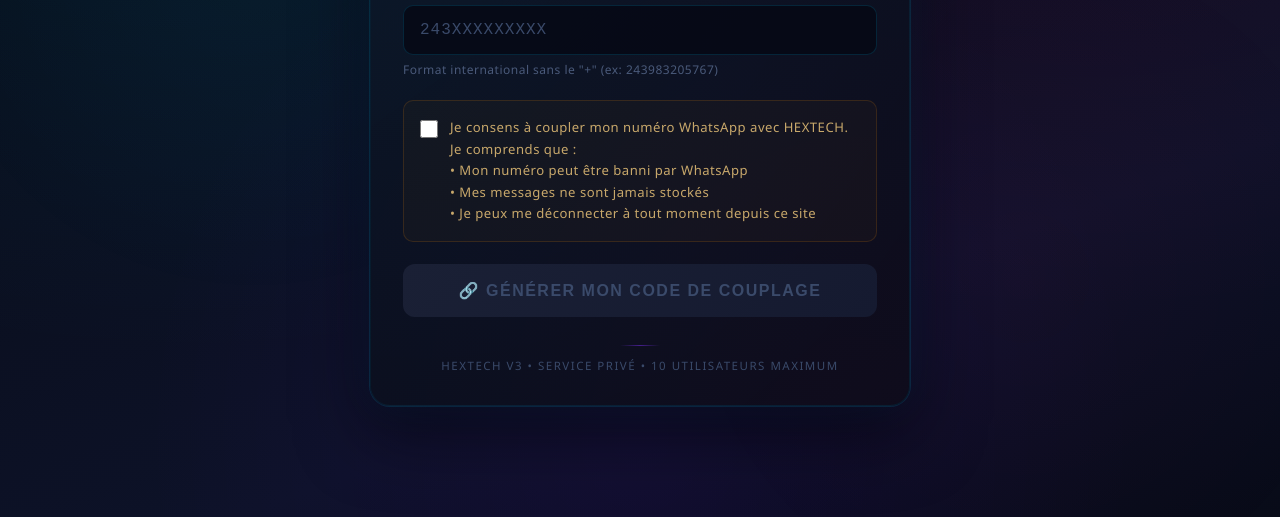
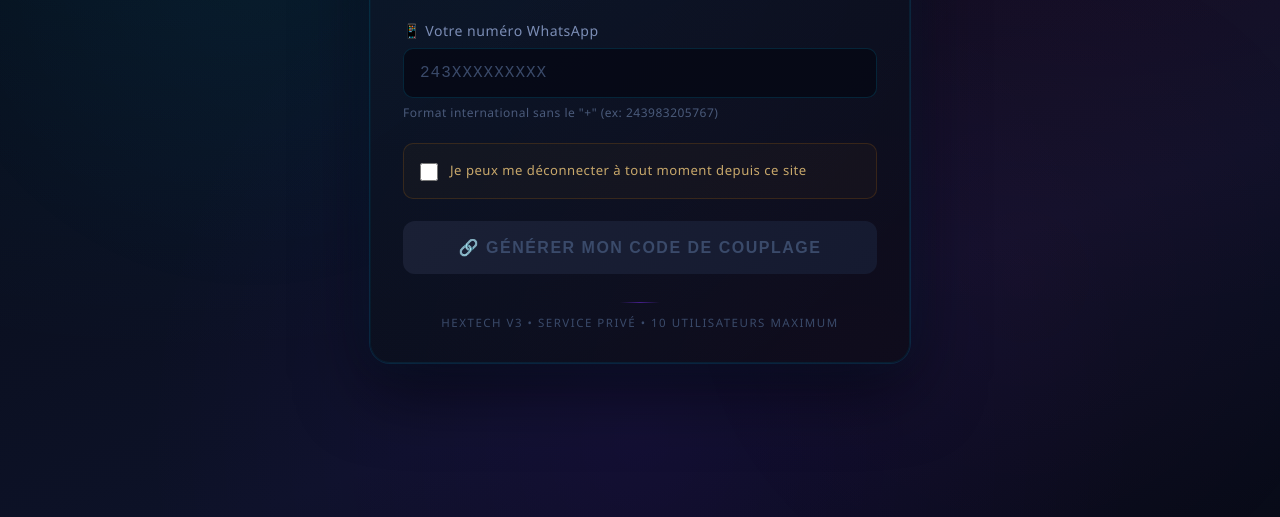
Before and after one commit to Samsmis01/Hosting-x2, a website: page index.html in a window 1280 px wide. Shown: the part 283-800 px from the top of the page. Drawn offline with Linux system fonts and the light colour scheme.

Commit message:
Update index.html

```diff
--- a/index.html
+++ b/index.html
@@ -423,10 +423,8 @@
     <div class="checkbox-group">
       <input type="checkbox" id="consent">
       <label for="consent">
-        Je consens à coupler mon numéro WhatsApp avec HEXTECH. Je comprends que :
-        <br>• Mon numéro peut être banni par WhatsApp
-        <br>• Mes messages ne sont jamais stockés
-        <br>• Je peux me déconnecter à tout moment depuis ce site
+
+      Je peux me déconnecter à tout moment depuis ce site
       </label>
     </div>
 
```
